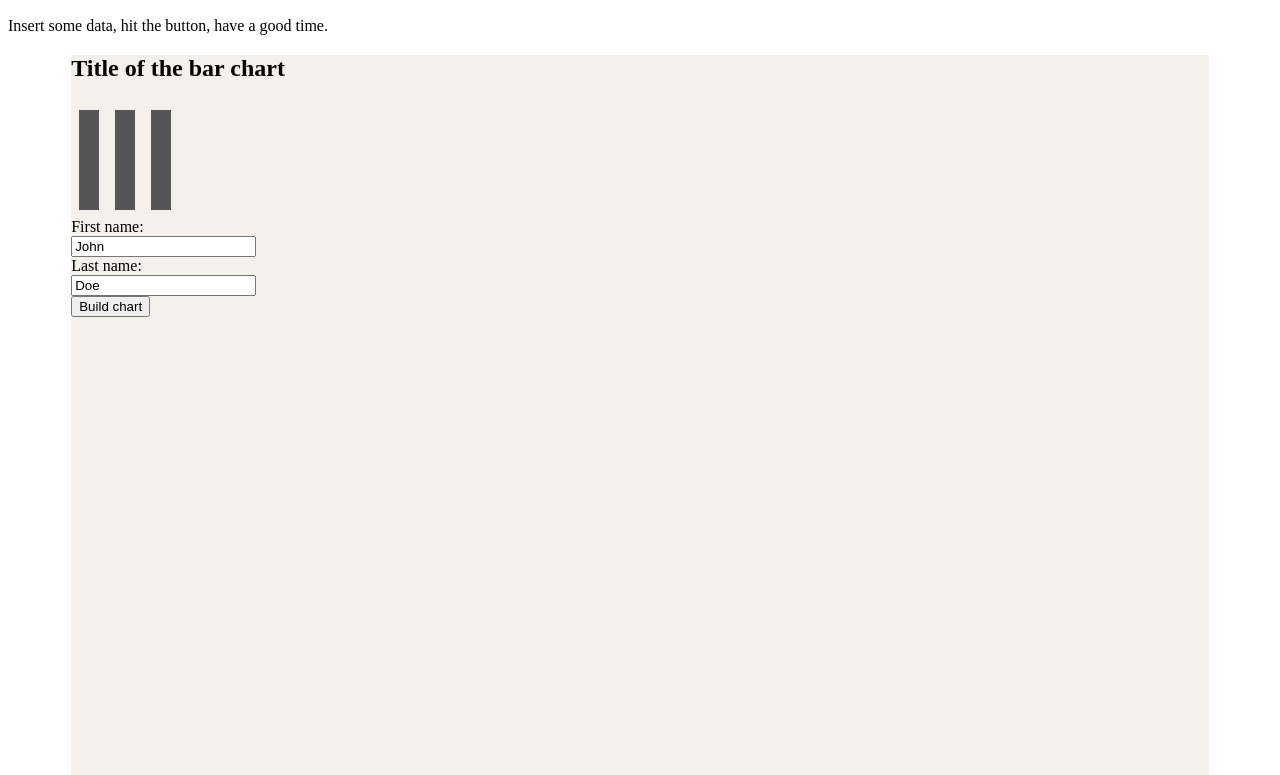
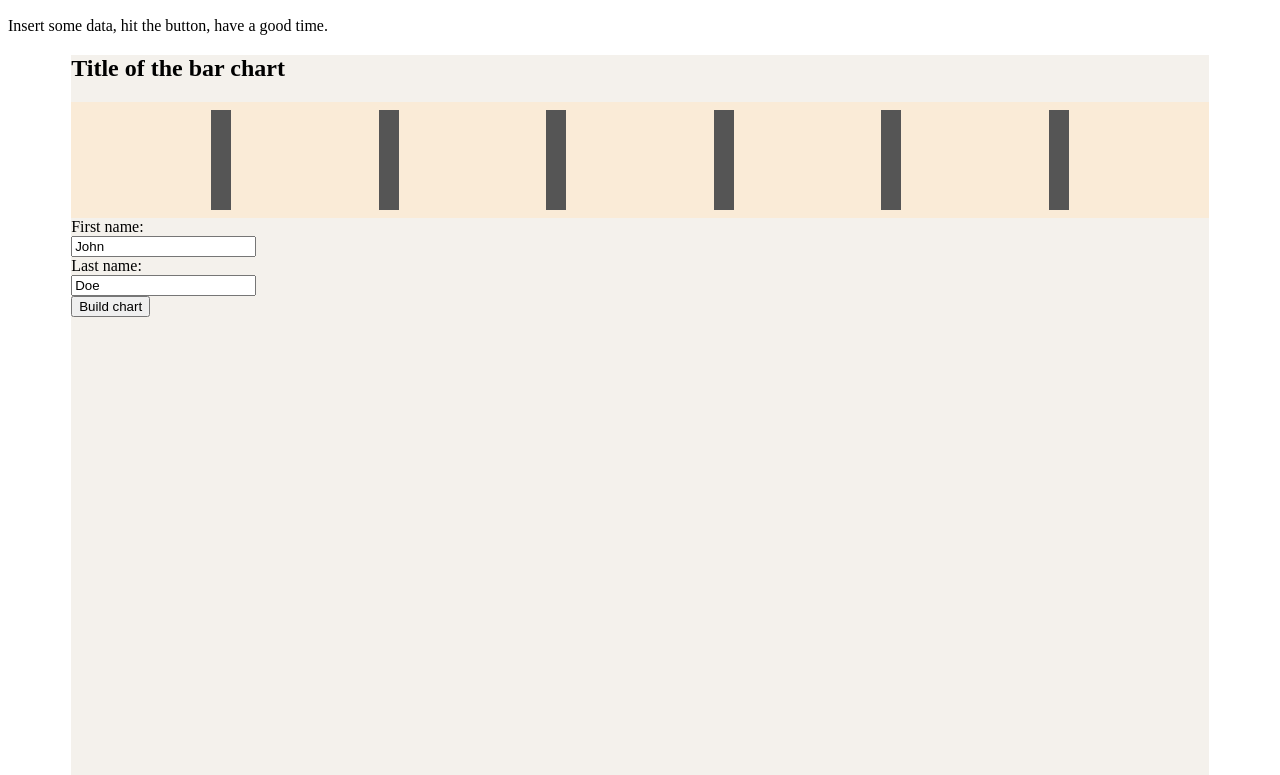
Before and after one commit to nsofianos/bar-chart, a website: page public/bar-chart.html in a window 1280 px wide. Both pictures are taken after a click on the button "Build chart". Shown: the part 50-825 px from the top of the page. Drawn offline with nearby package versions, Linux system fonts and the light colour scheme.

Commit message:
create function for making bar elements, update drawBarChart to prepend bar elements based on data param

```diff
--- a/public/main.css
+++ b/public/main.css
@@ -15,8 +15,10 @@ main {
 }
 
 .chart {
+  background-color: antiquewhite;
   margin: auto;
   display: flex;
+  justify-content: space-evenly;
 }
 
 .bar {
--- a/public/scripts/chart.js
+++ b/public/scripts/chart.js
@@ -1,18 +1,25 @@
 $(document).ready(function () {
   $("button").click(function () {
     $(".chart-container").empty();
-    $(".chart-container").prepend(drawBarChart());
+    $(".chart-container").prepend(drawBarChart(6));
   });
 });
+
+const createBarElement = () => {
+  const $bar = $(`
+    <div class="bar"></div>
+  `);
+  return $bar;
+};
 
 const drawBarChart = (data, options, element) => {
   console.log("drawn chart");
   const $barChart = $(`
   <div class="chart">
-    <div class="bar"></div>
-    <div class="bar"></div>
-    <div class="bar"></div>
   </div>
   `);
+  for (let i = 0; i < data; i++) {
+    $barChart.prepend(createBarElement());
+  }
   return $barChart;
 };
```
